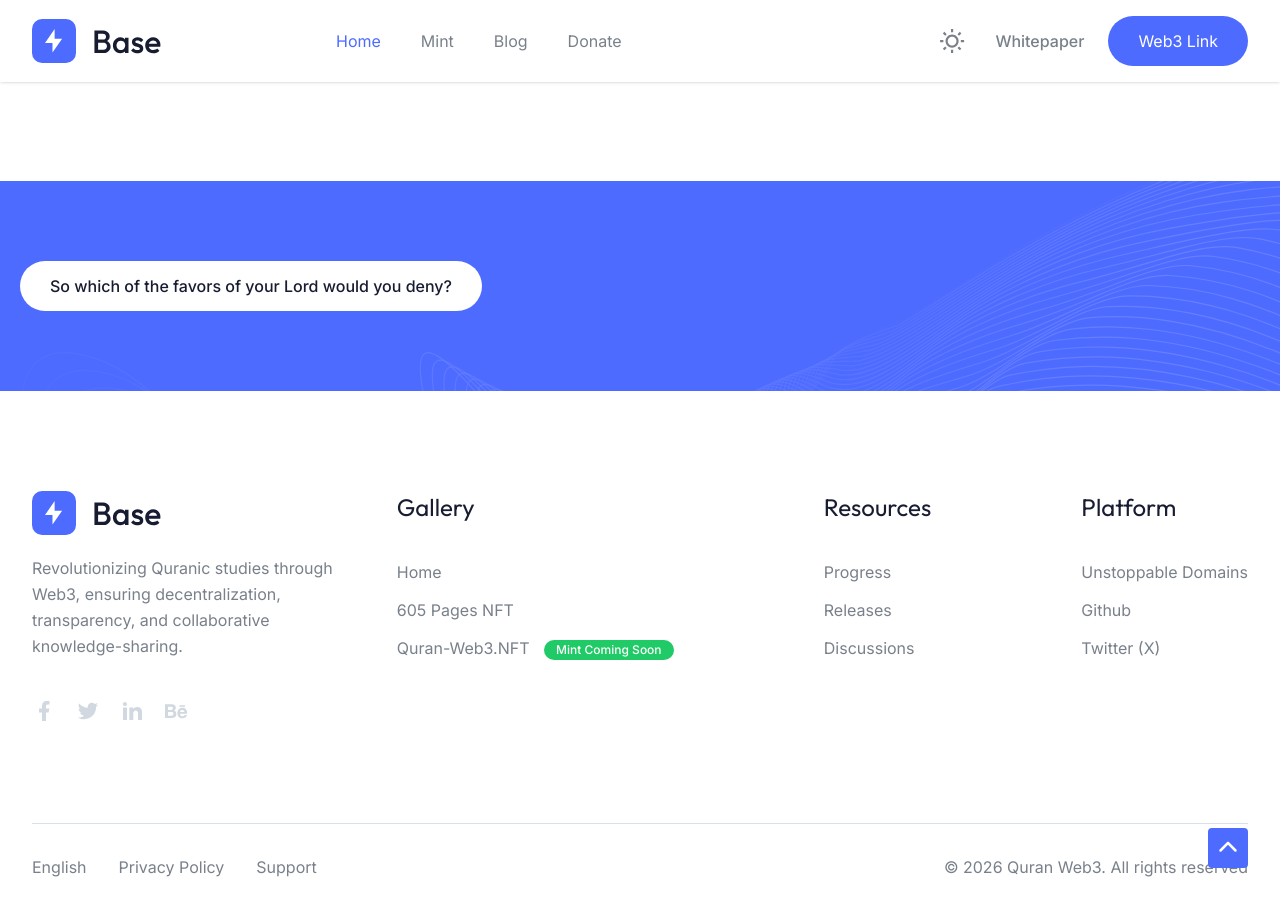
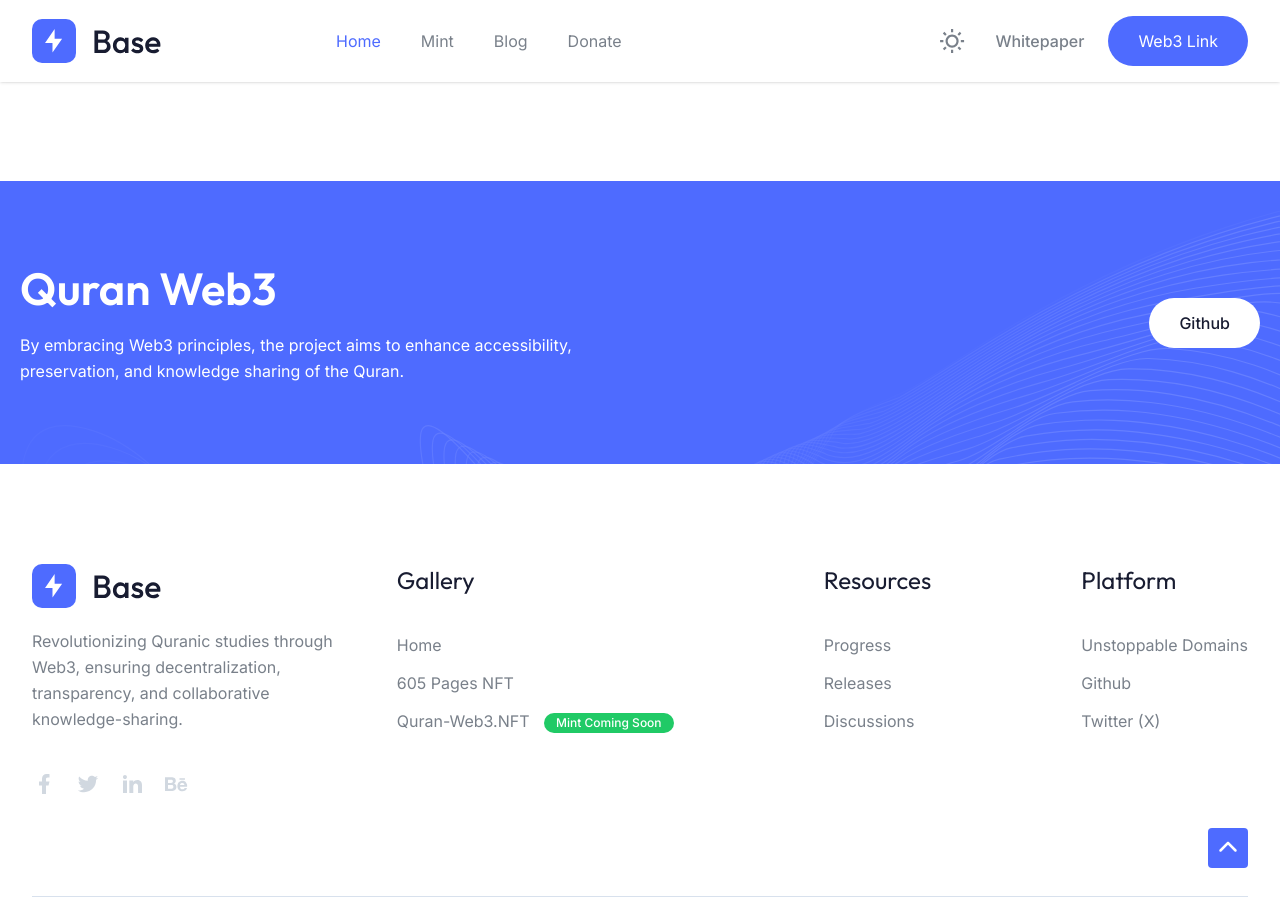
Before and after one commit to ogiest/ogiest.github.io, a Jekyll site: the page about.html, which Jekyll copies as it is, in a window 1280 px wide and 900 px high, scrolled down 1469 px. Built offline with Jekyll 4.4.1, drawn with Linux system fonts in a browser that asks for light colours.

Commit message:
Update about.html

```diff
--- a/about.html
+++ b/about.html
@@ -118,15 +118,23 @@
 
       <!-- ===== CTA Start ===== -->
       <section class="i pg gh ji">
-        <!-- Bg Shape -->
-          <img class="h p q" src="images/shape-16.svg" alt="Bg Shape" />
+        <img class="h p q" src="images/shape-16.svg" alt="Bg Shape" />
 
           <div class="bb ye i z-10 ki xn dr">
             <div class="tc uf sn tn un gg">
-           <div class="animate_left to/2">
-              <a class="vc ek kk hh rg ol il cm gi hi">
-                So which of the favors of your Lord would you deny?
-              </a>
+              <div class="animate_left to/2">
+                <h2 class="fk vj zp pr lk ac">
+                    Quran Web3
+                </h2>
+                <p class="lk">
+                    By embracing Web3 principles, the project aims to enhance accessibility, preservation, and knowledge sharing of the Quran.
+                </p>
+              </div>
+              <div class="animate_right bf">
+                <a href="https://github.com/quran-web3" target="_blank" class="vc ek kk hh rg ol il cm gi hi">
+                    Github
+                </a>
+              </div>
             </div>
           </div>
         </section>
```
